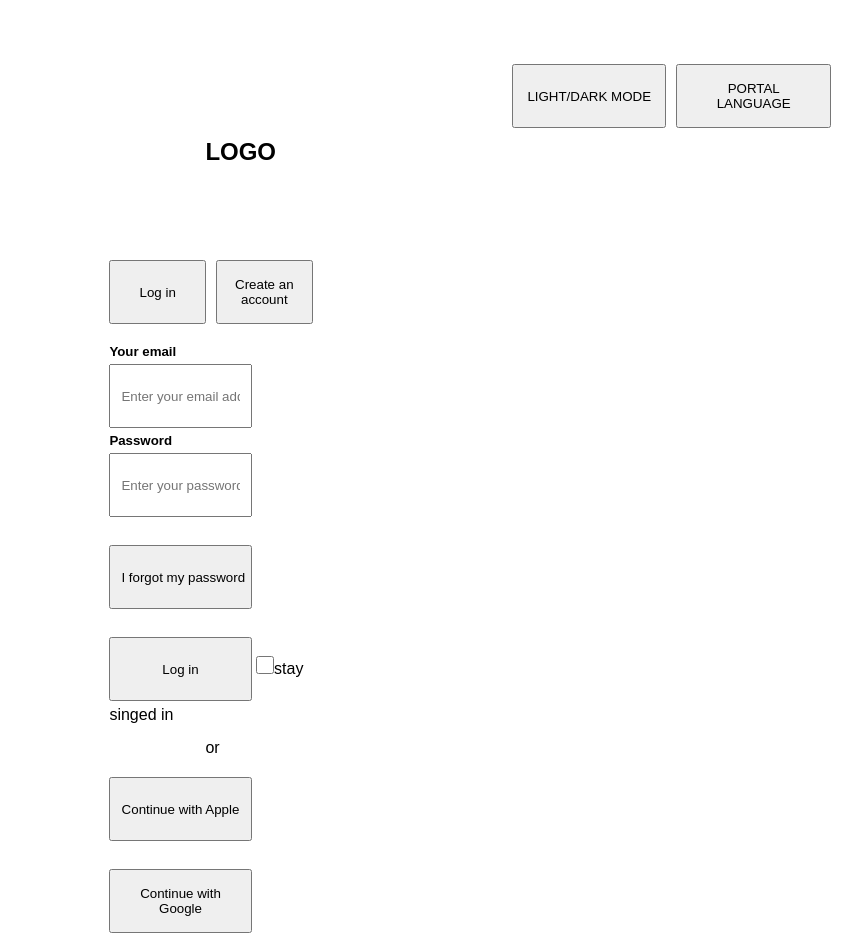
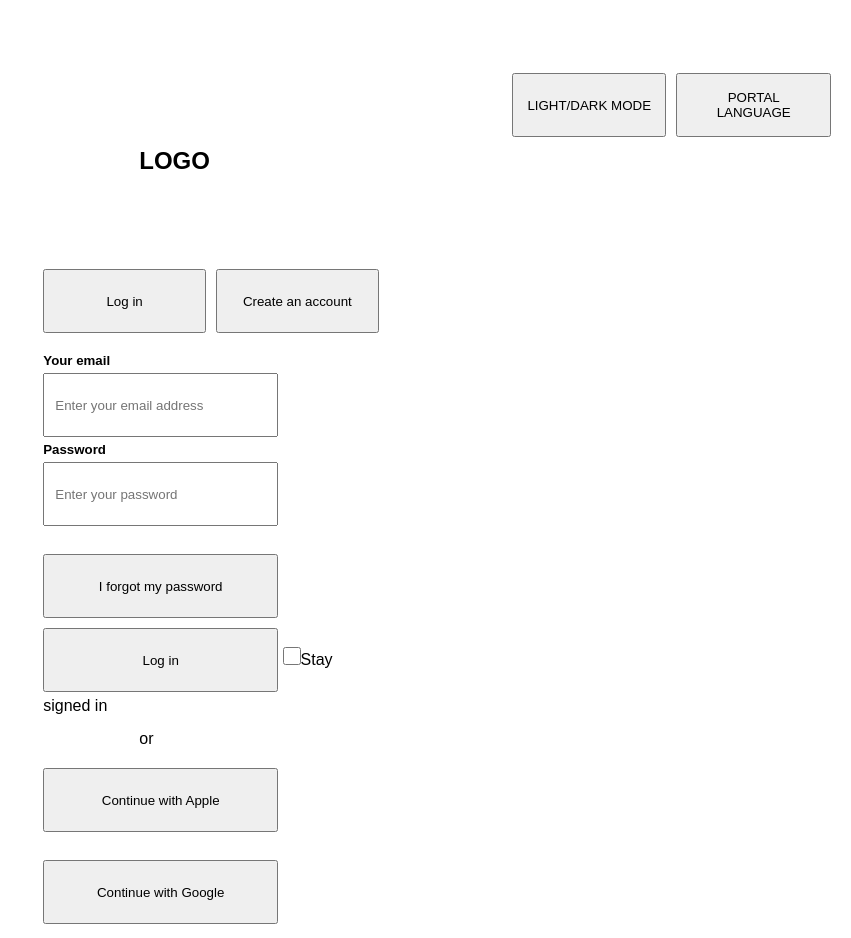
Before and after one commit to mark61-done/registration-form, a plain HTML site: page index.html in a window 1280 px wide. Shown: the whole page, without its empty margins (429-1280 px from the left). Drawn offline with Linux system fonts and the light colour scheme.

Commit message:
Update index.html

```diff
--- a/index.html
+++ b/index.html
@@ -1,17 +1,18 @@
 <!DOCTYPE html>
 <html lang="en">
+
 <head>
     <meta charset="UTF-8">
     <meta name="viewport" content="width=device-width, initial-scale=1.0">
     <link rel="stylesheet" href="./style.css">
     <title>Document</title>
 </head>
+
 <body>
     <header>
         <div class="btn">
             <button>LIGHT/DARK MODE</button>
             <button>PORTAL LANGUAGE</button>
-    </div>
     </header>
     <div class="form">
         <h2>LOGO</h2> <br> <br> <br>
@@ -24,9 +25,10 @@
             <input type="email" placeholder="Enter your email address" class="form-input" required>
             <h5>Password</h5>
             <input type="password" placeholder="Enter your password" class="form-input" required> <br> <br>
-        <input type="button" value="I forgot my password" class="password"> <br> <br>
+            <button class="password">I forgot my password</button>
             <button class="loggin">Log in</button>
-        <input type="checkbox" name="stay signed in" class="checkbox" <p>stay singed in</p>
+
+            <input type="checkbox" name="stay signed in" class="checkbox" <label for="stay-signed-in" class="stay">Stay signed in</label>
             <div class="or">
                 <p>or</p>
             </div>
@@ -35,4 +37,5 @@
         </form>
     </div>
 </body>
+
 </html>
```
Lines whose indentation alone changed are shown as unchanged.
